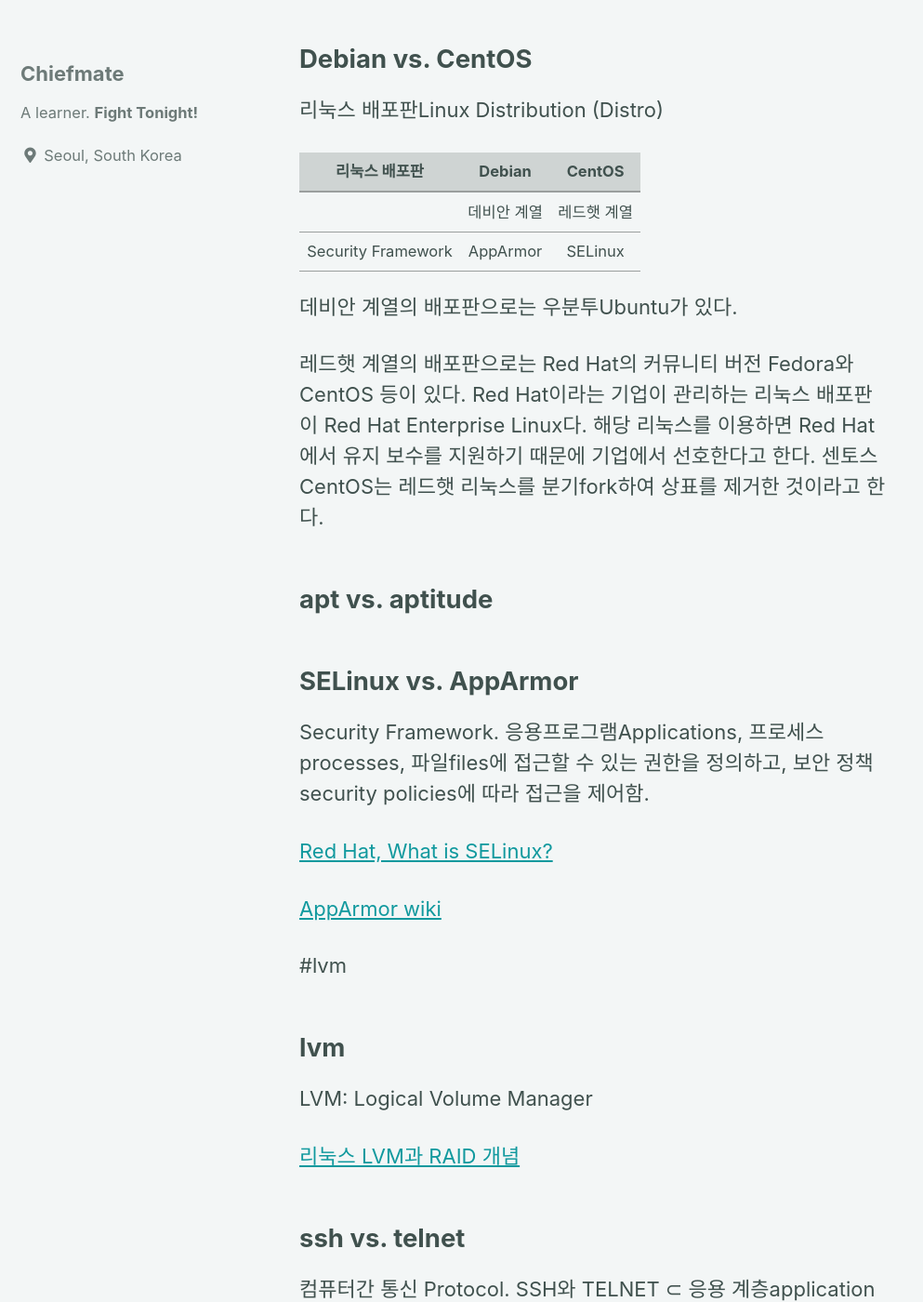
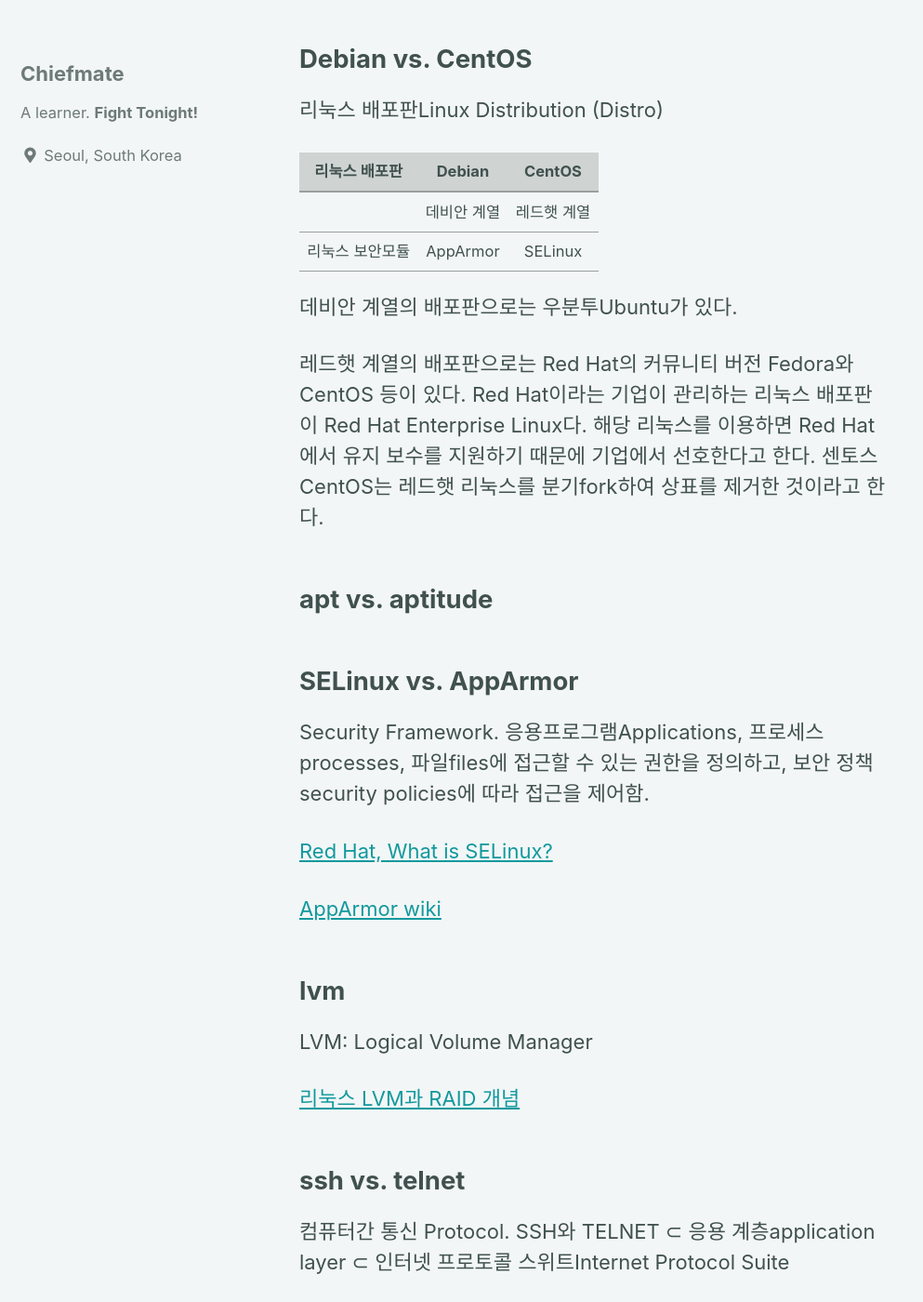
Before and after one commit to Chiefmate/chiefmate.github.io, a Jekyll site: the page built from _posts/2022-02-25-born2beroot.md, in a window 1280 px wide and 1400 px high, scrolled down 1230 px. Shown: the whole window at 93% size, without its empty margins (0-993 px from the left). Built offline with Jekyll 4.4.1, drawn with Linux system fonts in a browser that asks for light colours; cached includes are drawn as plain includes.

Commit message:
comment link test

```diff
--- a/_posts/2022-02-25-born2beroot.md
+++ b/_posts/2022-02-25-born2beroot.md
@@ -34,13 +34,14 @@
 과제에서 평가를 위해 Virtual disk의 signature를 저장하라고 함.
 일단 [lvm파트](#lvm)를 읽어보자.
 
+
 ## Debian vs. CentOS
 리눅스 배포판Linux Distribution (Distro)
 
 |리눅스 배포판			|Debian			|CentOS			|
 |:--------------------:	| :-----------: | :--------------:|
 | 						|데비안 계열	|레드햇 계열	|
-|Security Framework		|AppArmor		|SELinux		|
+|리눅스 보안모듈		|AppArmor		|SELinux		|
 
 데비안 계열의 배포판으로는 우분투Ubuntu가 있다.
 
@@ -60,11 +61,15 @@
 
 [AppArmor wiki](https://gitlab.com/apparmor/apparmor/-/wikis/home)
 
+
+## lvm
+<!--
 #lvm
-## lvm
+-->
 LVM: Logical Volume Manager
 
 [리눅스 LVM과 RAID 개념](https://wiseworld.tistory.com/32)
+
 
 ## ssh vs. telnet
 컴퓨터간 통신 Protocol.
@@ -86,6 +91,7 @@
 
 [위키백과, 텔넷](https://ko.wikipedia.org/wiki/%ED%85%94%EB%84%B7)
 
+
 ## UFW firewall
 
 ## cron
```
